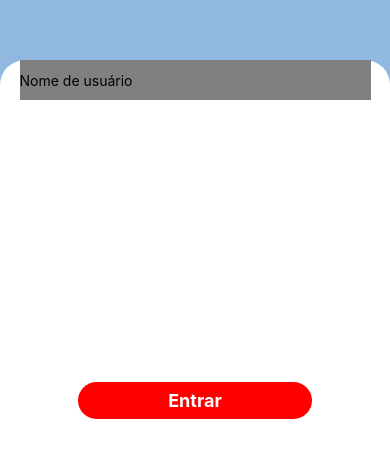
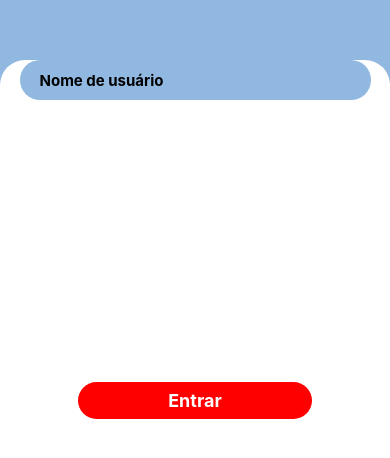
Before and after one commit to GabrielmAlves/Movie-Recommendation-System, a React Native app in the folder client/: screen /Login in a window 390 px wide. Shown: the part 362-820 px from the top of the page. Built offline with nearby package versions, Linux system fonts and the light colour scheme.

Commit message:
adjust username input for login screen

```diff
--- a/client/src/screens/LoginScreen.js
+++ b/client/src/screens/LoginScreen.js
@@ -17,7 +17,7 @@ import { useForm, Controller } from 'react-hook-form'
        <View style={styles.container}>
         <View style={styles.containerLogo}>
           <Image source={require('../../assets/movie-icon.png')}
-                 style={{width:'100%'}}
+                 style={{width:'75%'}}
                  resizeMode="contain"/>
         </View>
 
@@ -96,7 +96,12 @@ import { useForm, Controller } from 'react-hook-form'
     input: {
       width: '100%',
       height: 40,
-      backgroundColor: 'grey',
+      backgroundColor: '#90B8E0',
       top: 100,
+      borderRadius: 50,
+      fontSize: 15,
+      fontWeight: 'bold',
+      textAlign: 'left',
+      padding: 20,
     }
  })
```
